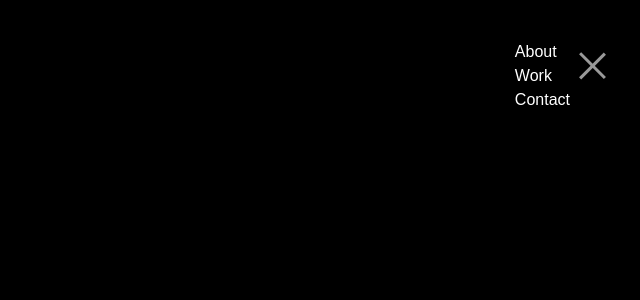
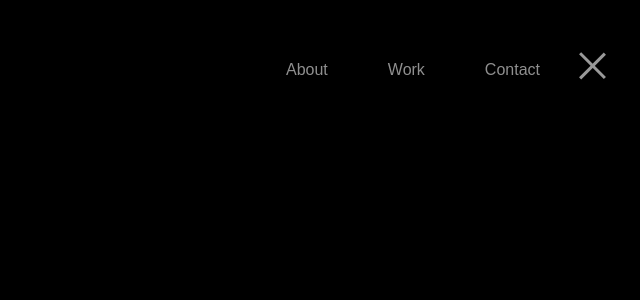
Before and after one commit to levatech007/portfolio_new_2018, a React (Create React App) app: page / in a window 1280 px wide. Both pictures are taken after a click on the element 1232 px from the left and 66 px from the top of the page. Shown: the top 300 px of the page, without its empty margins (640-1280 px from the left). Built offline with nearby package versions, Linux system fonts and the light colour scheme.

Commit message:
added fadein effect to MenuSelection bar

```diff
--- a/src/App.css
+++ b/src/App.css
@@ -42,7 +42,9 @@ body {
 }
 
 .menu-selection li {
-  display: block;
+  float: left;
+  padding: 18px 30px;
+  color: #999999;
 }
 
 .menu-selection {
@@ -50,4 +52,16 @@ body {
   right: 70px;
   top: 40px;
   color: #FFFFFF;
+  -webkit-animation: 4s ease 0s normal forwards 1 fadein;
+    animation: 4s ease 0s normal forwards 1 fadein;
 }
+
+@keyframes fadein{
+  from { opacity:0 }
+  to { opacity:1 }
+}
+
+@-webkit-keyframes fadein{
+  from { opacity:0 }
+  to { opacity:1 }
+}
```
